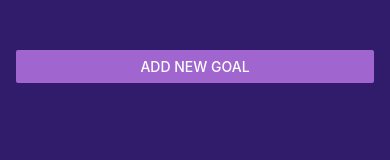
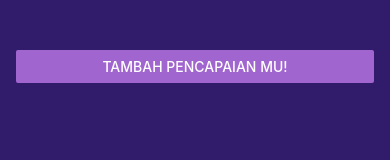
Before and after one commit to rachyharkov/RN-MyGoalsApp, a React Native app: screen / in a window 390 px wide. Shown: the top 160 px of the page. Built offline with nearby package versions, Linux system fonts and the light colour scheme.

Commit message:
Ganti bahasa

```diff
--- a/App.js
+++ b/App.js
@@ -44,7 +44,7 @@ export default function App() {
     <>
       <StatusBar style='light'/>
       <View style={styles.appContainer}>
-        <Button title='Add New Goal' color='#a065ce' onPress={startAddGoalHandler}/>
+        <Button title='Tambah Pencapaian mu!' color='#a065ce' onPress={startAddGoalHandler}/>
         <GoalInput
           visible={modalIsVisible}
           onAddGoal={addGoalHandler}
--- a/components/GoalInput.js
+++ b/components/GoalInput.js
@@ -26,17 +26,17 @@ function GoalInput(props) {
                 <Image style={styles.image} source={require('../assets/images/goal.png')}/>
                 <TextInput
                     style={styles.textInput}
-                    placeholder="Ur Course goal"
+                    placeholder="What's your Course Goal?"
                     onChangeText={goalInputHandler}
                     value={enteredGoalText}
                 />
                 <View style={styles.buttonContainer}>
                     <View style={styles.button}>
-                        <Button title="Cancel" onPress={props.onCancel} color="#f31282"/>
+                        <Button title="Batal" onPress={props.onCancel} color="#f31282"/>
                     </View>
                     <View style={styles.button}>
                         <Button
-                            title="Add Goal"
+                            title="Tambah"
                             onPress={addGoalHandler}
                             color="#b180f0"
                         />
```
